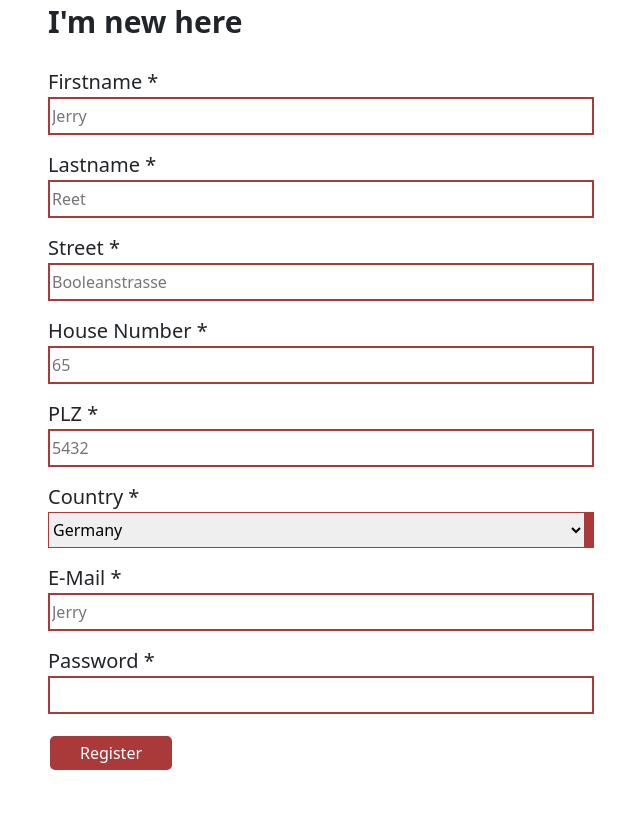
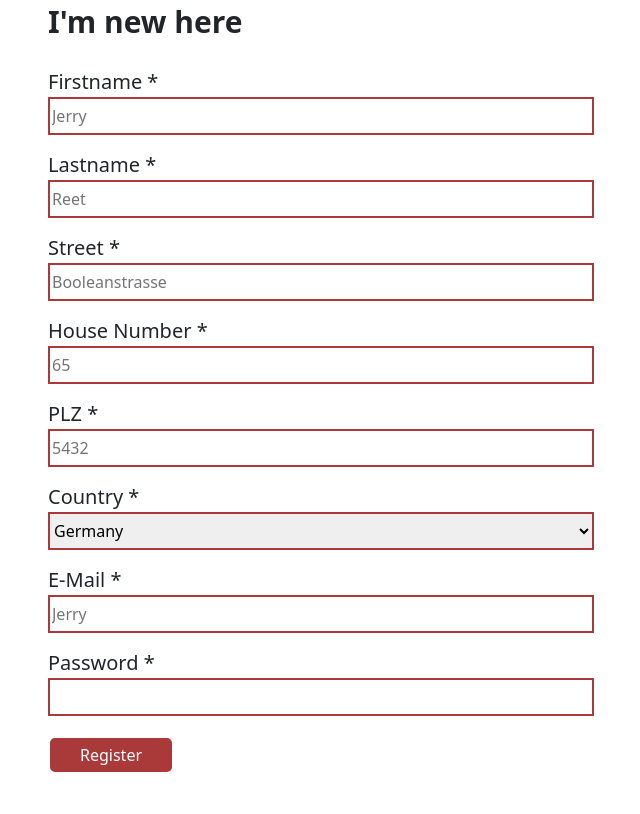
Before and after one commit to ak1215/m426_project, a PHP site: page /view/registrierung-view.php in a window 1280 px wide. Shown: the part 114-928 px from the top of the page, without its empty margins (319-959 px from the left). Run offline with PHP 8.4, Linux system fonts and the light colour scheme.

Commit message:
updated country field

```diff
--- a/view/styles/stylesheet.css
+++ b/view/styles/stylesheet.css
@@ -110,7 +110,7 @@ label[for=label_country] {
     padding-top: 5px;
     padding-bottom: 5px;
     width: 100%;
-    border-right-width: 10px;
+    border-width: 2px;
     border-color: #AA3939;
 }
 
```
